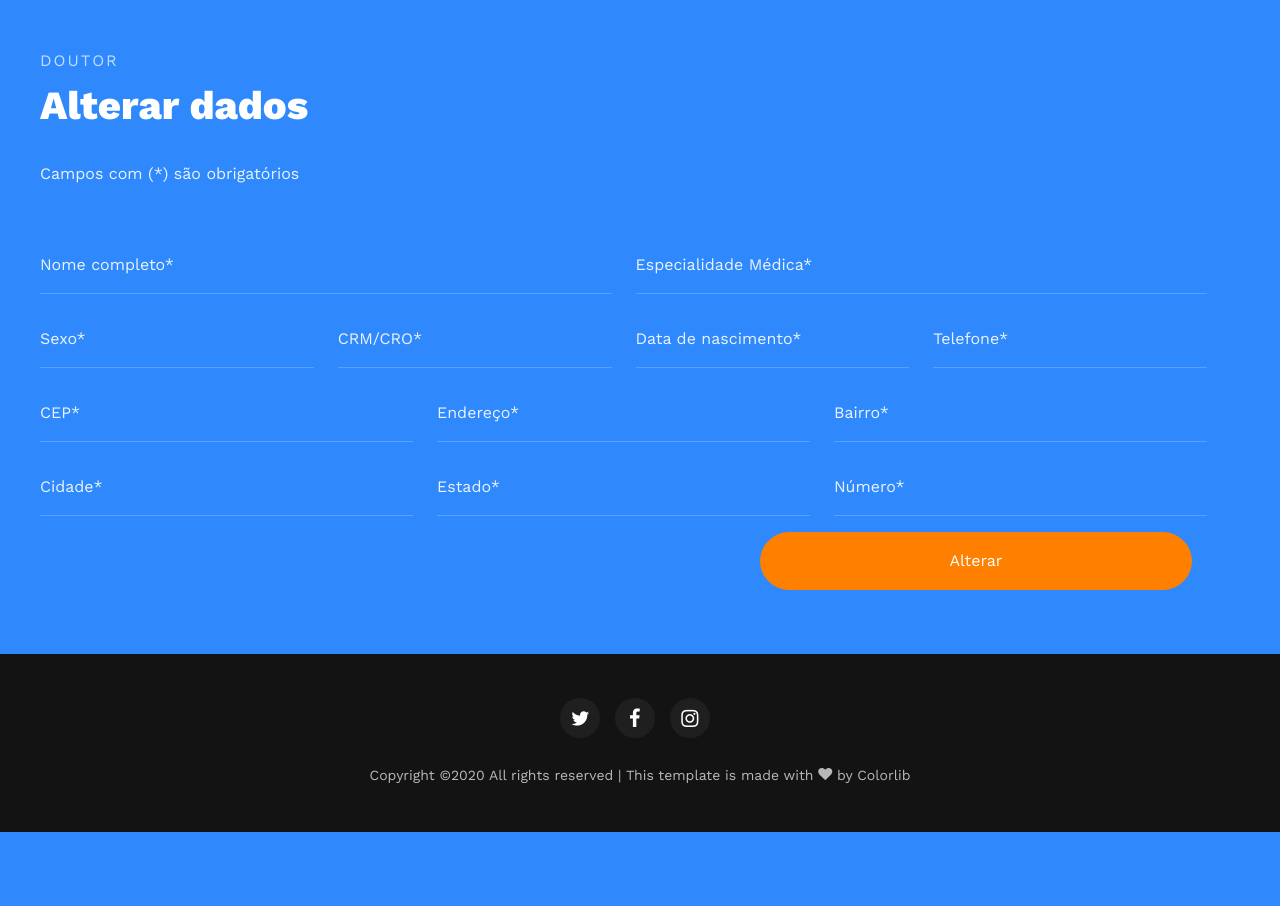
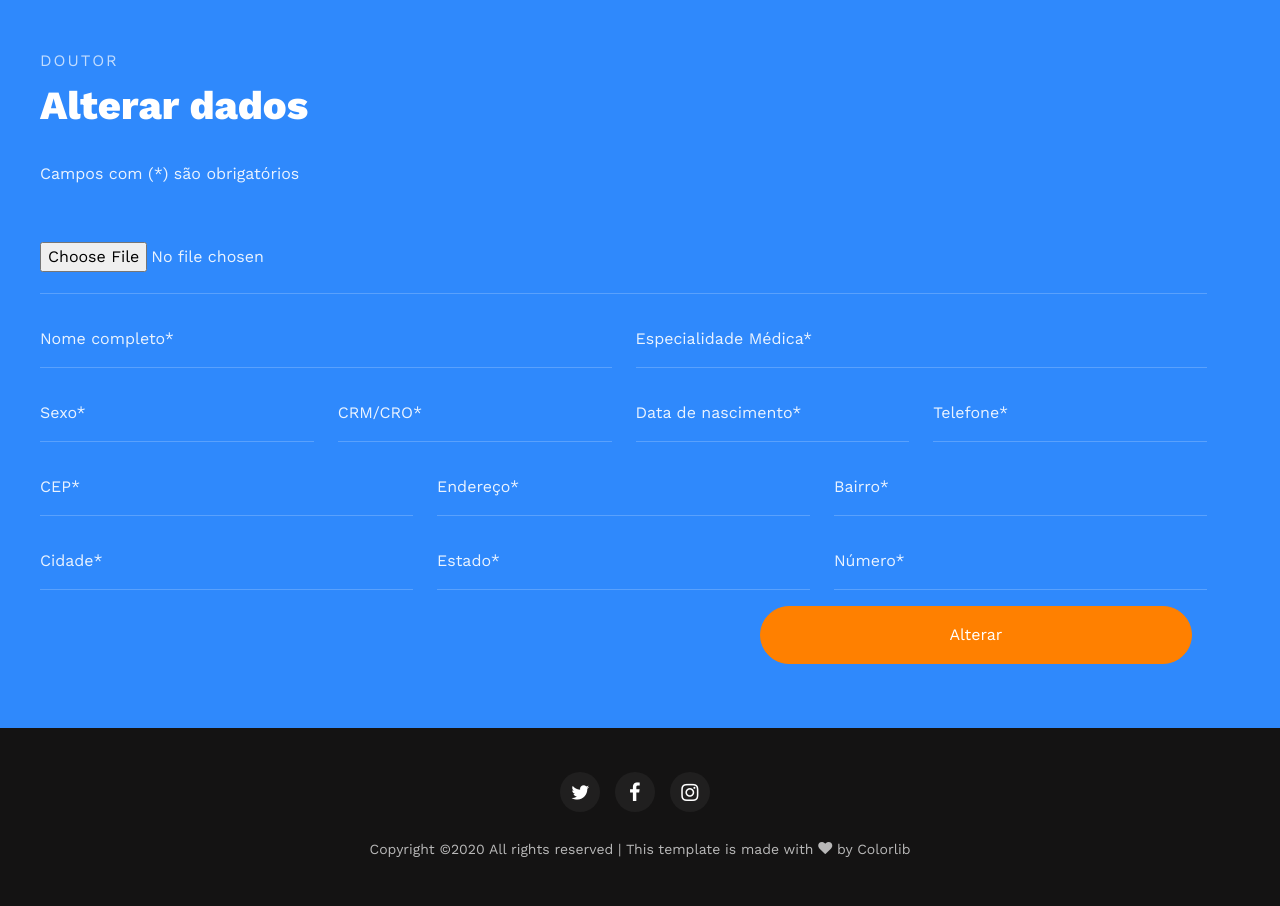
Before and after one commit to GabyRibeiro/layout-usjt, a PHP site: page /doutor-dados.php in a window 1280 px wide. Shown: the part 92-998 px from the top of the page. Before the commit the page ends 924 px from the top, so only its background shows below. Run offline with PHP 8.4, Linux system fonts and the light colour scheme; some libraries are stand-ins or nearby versions; some web fonts are replaced.

Commit message:
Adição campo de foto

```diff
--- a/doutor-dados.php
+++ b/doutor-dados.php
@@ -14,7 +14,11 @@
 						<h2 class="mb-4">Alterar dados</h2>
 						<p>Campos com (*) são obrigatórios</p>
 					</div>
-					<form action="#" method="POST" id="form_doutor" class="appointment-form wow fadeIn">
+					<form action="#" method="POST" id="form_alterar_doutor" class="appointment-form wow fadeIn">
+						<div class="form-group">
+							<input type="file" class="form-control" placeholder="Selecione sua foto*" id="doutor_alterar_img" name="doutor_alterar_img">
+							<span class="error error-message"></span>
+						</div>
 						<div class="d-md-flex">
 							<div class="form-group">
 								<input type="text" class="form-control apenas-letra" placeholder="Nome completo*" id="doutor_alterar_nome" name="doutor_alterar_nome">
--- a/js/validation.js
+++ b/js/validation.js
@@ -920,6 +920,9 @@ $(document).ready(function () {
 	    paciente_alterar_uf: {
 	      required: true
 	    },
+			paciente_alterar_img: {
+	      required: true
+	    },
 	    paciente_alterar_numero: {
 	      required: true,
 	      minlength: 1
@@ -964,6 +967,9 @@ $(document).ready(function () {
 	      required: "Campo obrigatório",
 	      minlength: "Minímo 3 caracteres"
 	    },
+			paciente_alterar_img: {
+	      required: "Campo obrigatório"
+	    },
 	    paciente_alterar_uf: {
 	      required: "Campo obrigatório"
 	    },
@@ -1007,7 +1013,7 @@ $(document).ready(function () {
 	});
 
 	// Form alterar doutor
-	var validator = $("#form_doutor").validate({
+	var validator = $("#form_alterar_doutor").validate({
 	  onkeyup: false,
 	  ignore: [],
 	  onfocusout: function (element) {
@@ -1019,6 +1025,9 @@ $(document).ready(function () {
 	      minlength: 3
 	    },
 	    doutor_alterar_especialidade: {
+	      required: true
+	    },
+			doutor_alterar_img: {
 	      required: true
 	    },
 	    doutor_alterar_doc: {
@@ -1075,6 +1084,9 @@ $(document).ready(function () {
 	      required: "Campo obrigatório"
 	    },
 	    doutor_alterar_sexo: {
+	      required: "Campo obrigatório"
+	    },
+			doutor_alterar_img: {
 	      required: "Campo obrigatório"
 	    },
 	    doutor_alterar_dtNasc: {
--- a/paciente-dados.php
+++ b/paciente-dados.php
@@ -15,7 +15,13 @@
 						<p>Campos com (*) são obrigatórios</p>
 					</div>
 					<form action="#" method="POST" id="form_alterar_paciente" class="appointment-form wow fadeIn">
+						<div class="form-group">
+							<input type="file" class="form-control" placeholder="Selecione sua foto*" id="paciente_alterar_img" name="paciente_alterar_img">
+							<span class="error error-message"></span>
+						</div>
 						<div class="d-md-flex">
+
+
 							<div class="form-group">
 								<input type="text" class="form-control apenas-letra" placeholder="Nome completo*" id="paciente_alterar_nome" name="paciente_alterar_nome">
 								<span class="error error-message"></span>
```
